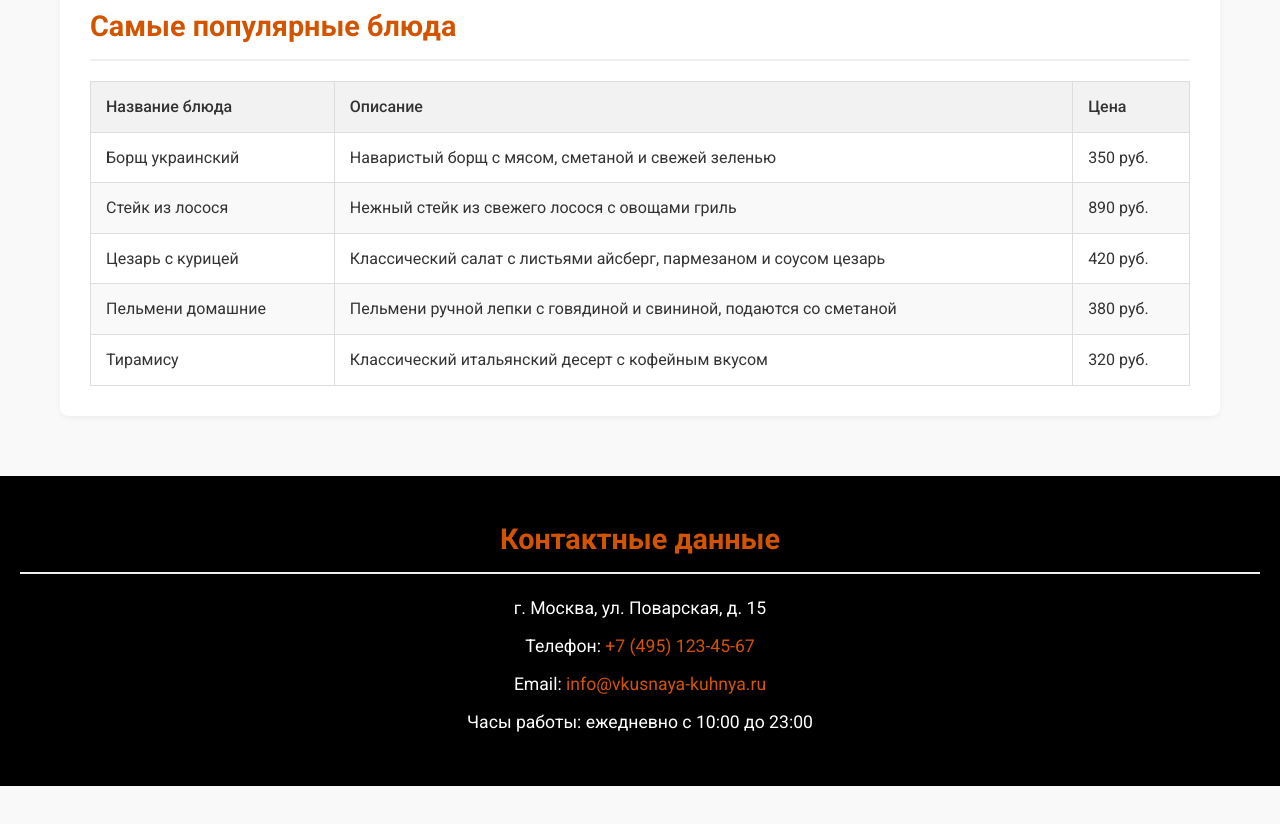
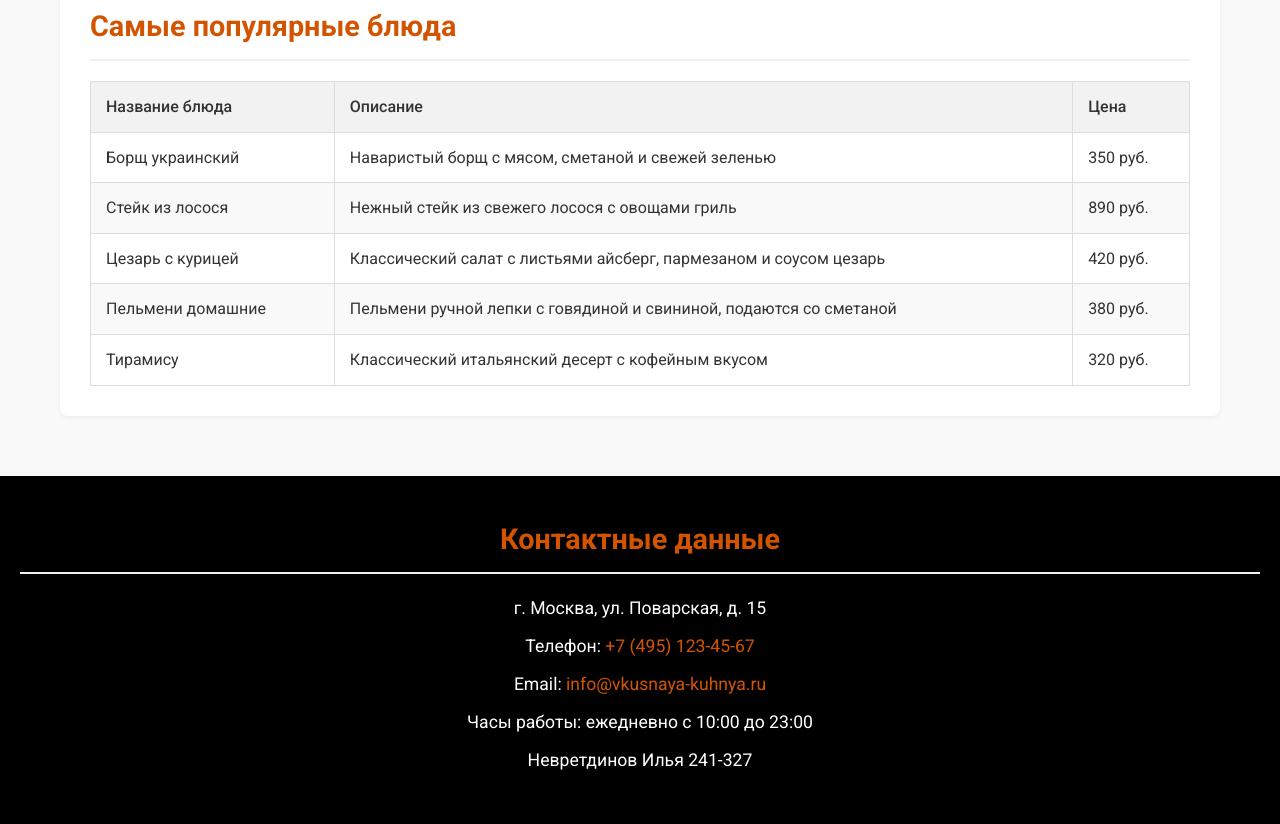
Before and after one commit to Iluhahqd/WebLab2, a plain HTML site: page index.html in a window 1280 px wide. Shown: the part 941-1765 px from the top of the page. Before the commit the page ends 1727 px from the top, so only its background shows below. Drawn offline with Linux system fonts and the light colour scheme.

Commit message:
Update index.html

```diff
--- a/index.html
+++ b/index.html
@@ -86,6 +86,7 @@
         <p>Телефон: <a href="tel:+74951234567">+7 (495) 123-45-67</a></p>
         <p>Email: <a href="mailto:info@vkusnaya-kuhnya.ru">info@vkusnaya-kuhnya.ru</a></p>
         <p>Часы работы: ежедневно с 10:00 до 23:00</p>
+        <p>Невретдинов Илья 241-327</p>
     </footer>
 </body>
 </html>
```
